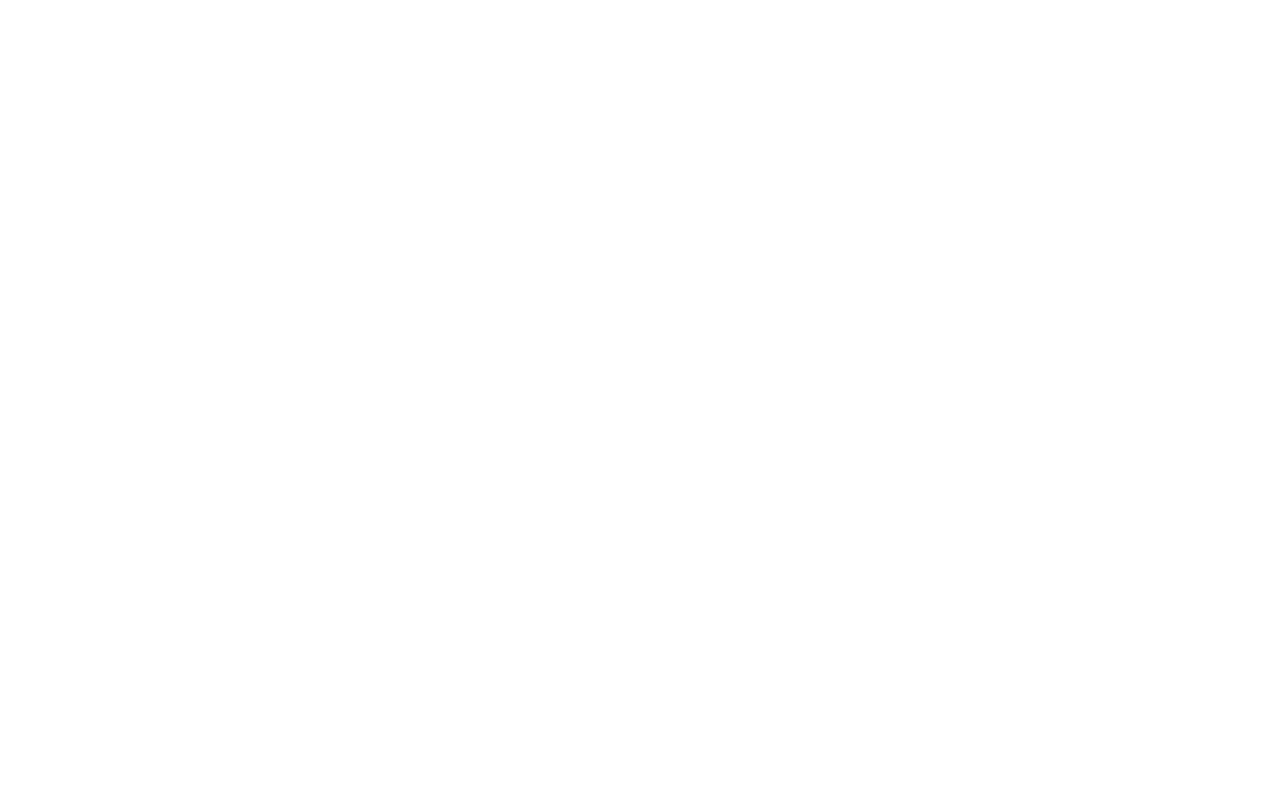
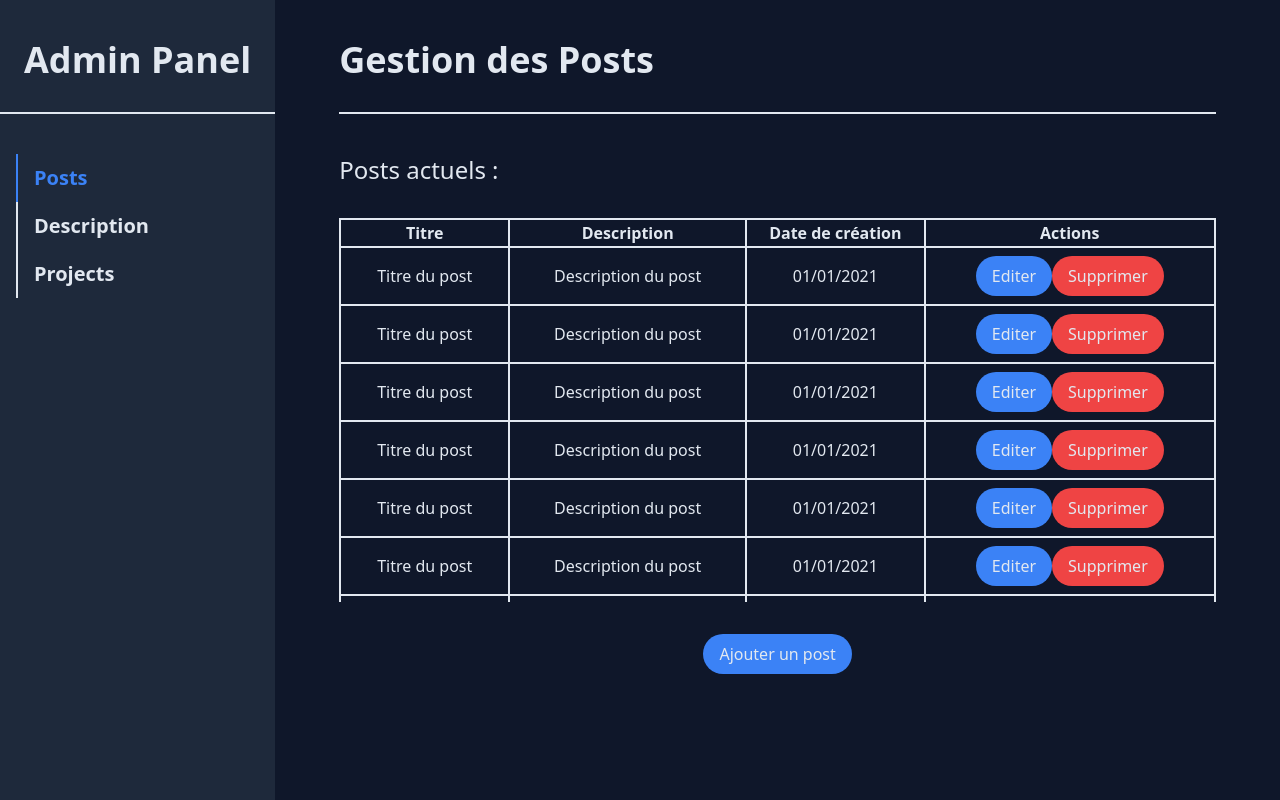
Before and after one commit to Mounir-mk/CheckPoint4, a React (Vite) app in the folder frontend/: page /admin/posts in a window 1280 px wide. Before the commit this address had no page. Built offline with nearby package versions, Linux system fonts and the light colour scheme.

Commit message:
saving progress so far

```diff
--- a/frontend/src/App.jsx
+++ b/frontend/src/App.jsx
@@ -4,6 +4,7 @@
 import PostPage from "./pages/PostPage";
 import Admin from "./pages/Admin";
 import AdminDescription from "./pages/AdminDescription";
+import AdminPosts from "./pages/AdminPosts";
 
 function App() {
   return (
@@ -26,6 +27,7 @@
       />
       <Route path="/admin" element={<Admin />} />
       <Route path="/admin/description" element={<AdminDescription />} />
+      <Route path="/admin/posts" element={<AdminPosts />} />
     </Routes>
   );
 }
--- a/frontend/src/components/Admin/AdminSideBar.jsx
+++ b/frontend/src/components/Admin/AdminSideBar.jsx
@@ -1,17 +1,23 @@
 import { NavLink } from "react-router-dom";
 
 function AdminSideBar() {
+  const inactiveClass =
+    "pl-4 border-l-2 text-slate-200 border-slate-200 hover:border-l-2 hover:border-blue-500 hover:text-blue-500 h-12 flex items-center";
+  const activeClass =
+    "pl-4 border-l-2 text-blue-500 border-blue-500 h-12 flex items-center";
   return (
-    <aside className="fixed top-0 left-0 w-64 h-screen bg-slate-800">
-      <h1 className="text-slate-200 text-4xl w-full text-center mt-10 pb-8 border-b-2 border-slate-200 font-bold">
-        Admin Pannel
+    <aside className="h-screen bg-slate-800">
+      <h1 className="text-slate-200 text-4xl w-full text-center mt-10 pb-8 border-b-2 border-slate-200 font-bold px-6">
+        Admin Panel
       </h1>
       <nav className="pl-4">
         <ul className="mt-10">
           <li className="text-slate-200 text-xl font-bold">
             <NavLink
               to="/admin/posts"
-              className="pl-4 border-l-2 text-slate-200 border-slate-200 hover:border-l-2 hover:border-blue-500 hover:text-blue-500 h-12 flex items-center"
+              className={({ isActive }) =>
+                isActive ? activeClass : inactiveClass
+              }
             >
               Posts
             </NavLink>
@@ -19,8 +25,9 @@
           <li className="text-slate-200 text-xl font-bold">
             <NavLink
               to="/admin/description"
-              className="pl-4 border-l-2 text-slate-200 border-slate-200 hover:border-l-2 hover:border-blue-500 hover:text-blue-500 h-12 flex items-center"
-              activeClassName="border-l-2 border-blue-500 text-blue-500"
+              className={({ isActive }) =>
+                isActive ? activeClass : inactiveClass
+              }
             >
               Description
             </NavLink>
@@ -28,7 +35,9 @@
           <li className="text-slate-200 text-xl font-bold">
             <NavLink
               to="/admin/projects"
-              className="pl-4 border-l-2 text-slate-200 border-slate-200 hover:border-l-2 hover:border-blue-500 hover:text-blue-500 h-12 flex items-center"
+              className={({ isActive }) =>
+                isActive ? activeClass : inactiveClass
+              }
             >
               Projects
             </NavLink>
--- a/frontend/src/components/Admin/DescriptionHandling.jsx
+++ b/frontend/src/components/Admin/DescriptionHandling.jsx
@@ -25,7 +25,7 @@
     console.warn(data.avatar);
   };
   return (
-    <section id="description" className="ml-64 w-[calc(100%-16rem)]">
+    <section id="description" className="flex-grow">
       <div className="text-slate-200 mx-16">
         <h1 className="text-4xl my-10 pb-8 border-b-2 border-slate-200 font-bold">
           Editer la description
--- a/frontend/src/components/Admin/PostsHandling.jsx
+++ b/frontend/src/components/Admin/PostsHandling.jsx
@@ -0,0 +1,72 @@
+import React from "react";
+
+function PostsHandling() {
+  const array = new Array(100).fill(0);
+  return (
+    <section id="description" className="flex-grow h-screen">
+      <div className="text-slate-200 mx-16">
+        <h1 className="text-4xl my-10 pb-8 border-b-2 border-slate-200 font-bold">
+          Gestion des Posts
+        </h1>
+        <h2 className="text-2xl font-medium mb-8">Posts actuels :</h2>
+        <div className="overflow-auto h-96">
+          <table className="w-full">
+            <thead>
+              <tr className="text-slate-200">
+                <th className="text-center border-2 border-slate-200">Titre</th>
+                <th className="text-center border-2 border-slate-200">
+                  Description
+                </th>
+                <th className="text-center border-2 border-slate-200">
+                  Date de création
+                </th>
+                <th className="text-center border-2 border-slate-200">
+                  Actions
+                </th>
+              </tr>
+            </thead>
+            <tbody>
+              {array.map(() => (
+                <tr className="text-slate-200">
+                  <td className="border-2 border-slate-200 black px-4 py-2 text-center">
+                    Titre du post
+                  </td>
+                  <td className="border-2 border-slate-200 black px-4 py-2 text-center">
+                    Description du post
+                  </td>
+                  <td className="border-2 border-slate-200 black px-4 py-2 text-center">
+                    01/01/2021
+                  </td>
+                  <td className="border-2 border-slate-200 black px-4 py-2 text-center">
+                    <button
+                      type="button"
+                      className="bg-blue-500 text-slate-200 px-4 py-2 rounded-full hover:bg-blue-600"
+                    >
+                      Editer
+                    </button>
+                    <button
+                      type="button"
+                      className="bg-red-500 text-slate-200 px-4 py-2 rounded-full hover:bg-red-600"
+                    >
+                      Supprimer
+                    </button>
+                  </td>
+                </tr>
+              ))}
+            </tbody>
+          </table>
+        </div>
+        <div className="flex justify-center">
+          <button
+            type="button"
+            className="bg-blue-500 text-slate-200 px-4 py-2 rounded-full my-8 hover:bg-blue-600 mx-auto"
+          >
+            Ajouter un post
+          </button>
+        </div>
+      </div>
+    </section>
+  );
+}
+
+export default PostsHandling;
--- a/frontend/src/pages/Admin.jsx
+++ b/frontend/src/pages/Admin.jsx
@@ -2,7 +2,7 @@
 
 function Admin() {
   return (
-    <div className="min-h-screen w-screen bg-slate-900 relative">
+    <div className="min-h-screen bg-slate-900 flex">
       <AdminSideBar />
     </div>
   );
--- a/frontend/src/pages/AdminPosts.jsx
+++ b/frontend/src/pages/AdminPosts.jsx
@@ -0,0 +1,13 @@
+import AdminSideBar from "../components/Admin/AdminSideBar";
+import PostsHandling from "../components/Admin/PostsHandling";
+
+function AdminDescription() {
+  return (
+    <div className="min-h-screen bg-slate-900 relative flex">
+      <AdminSideBar />
+      <PostsHandling />
+    </div>
+  );
+}
+
+export default AdminDescription;
```
Also changed, not shown: frontend/src/main.css (+15 -0 lines).
